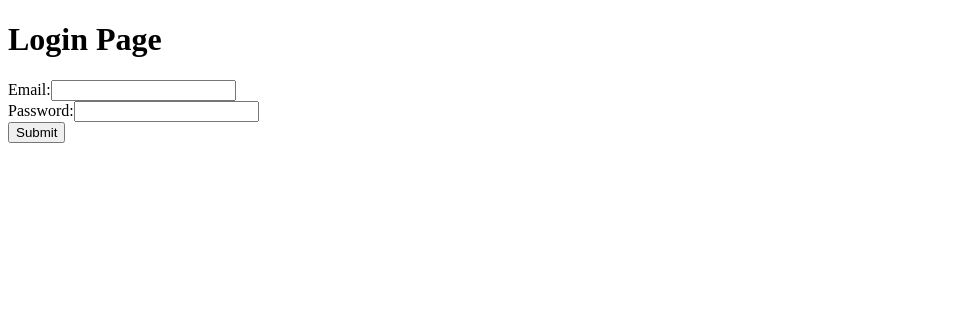
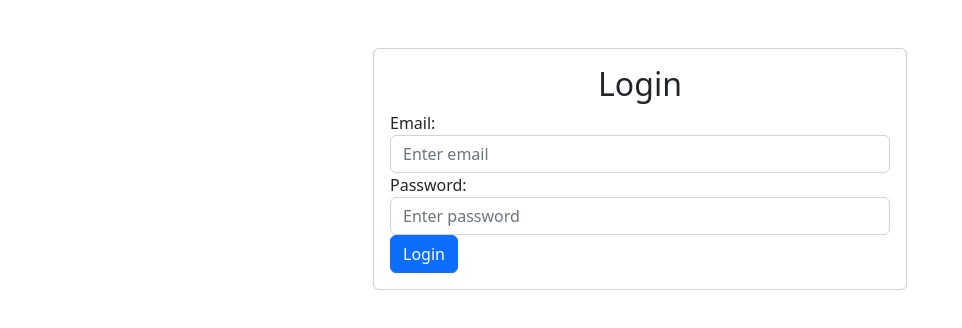
Before and after one commit to hkirat/react-assignment, a React (Vite) app: page /login in a window 1280 px wide. Shown: the top 328 px of the page, without its empty margins (0-962 px from the left). Built offline with nearby package versions, Linux system fonts and the light colour scheme.

Commit message:
Added bootstrap to login

```diff
--- a/package.json
+++ b/package.json
@@ -10,6 +10,7 @@
   },
   "dependencies": {
     "axios": "^1.3.5",
+    "bootstrap": "^5.2.3",
     "react": "^18.2.0",
     "react-dom": "^18.2.0",
     "react-router-dom": "^6.10.0"
--- a/src/Login.jsx
+++ b/src/Login.jsx
@@ -2,6 +2,7 @@ import React, { useState,useContext } from 'react';
 import axios from 'axios';
 import { useNavigate } from 'react-router-dom';
 import AuthContext from './AuthContext';
+import 'bootstrap/dist/css/bootstrap.min.css';
 
 function LoginPage() {
   const [email, setEmail] = useState('');
@@ -50,25 +51,43 @@ function LoginPage() {
   };
 
   return (
-    <div>
-      <h1>Login Page</h1>
+    <div className="container">
+    <div className="container mt-5">
+        <div className="row justify-content-center">
+          <div className="col-md-6">
+            <div className="card">
+              <div className="card-body">
+                <h2 className="card-title text-center">Login</h2>
                 <form onSubmit={handleSubmit}>
-        <label>Email:</label>
+                  <div className="form-group">
+                    <label htmlFor="email">Email:</label>
                     <input
                       type="email"
+                      className="form-control"
+                      id="email"
+                      placeholder="Enter email"
                       value={email}
-          onChange={(e) => setEmail(e.target.value)}
+                      onChange={(e)=>setEmail(e.target.value)}
                     />
-        <br />
-        <label>Password:</label>
+                  </div>
+                  <div className="form-group">
+                    <label htmlFor="password">Password:</label>
                     <input
                       type="password"
+                      className="form-control"
+                      id="password"
+                      placeholder="Enter password"
                       value={password}
-          onChange={(e) => setPassword(e.target.value)}
+                      onChange={(e)=>setPassword(e.target.value)}
                     />
-        <br />
-        <button type="submit">Submit</button>
+                  </div>
+                  <button type="submit" className="btn btn-primary">Login</button>
                 </form>
+              </div>
+            </div>
+          </div>
+        </div>
+      </div>
     </div>
   );
 }
```
Also changed, not shown: 1 other file (tests, documents, lock files or other folders). Lines whose indentation alone changed are shown as unchanged.
